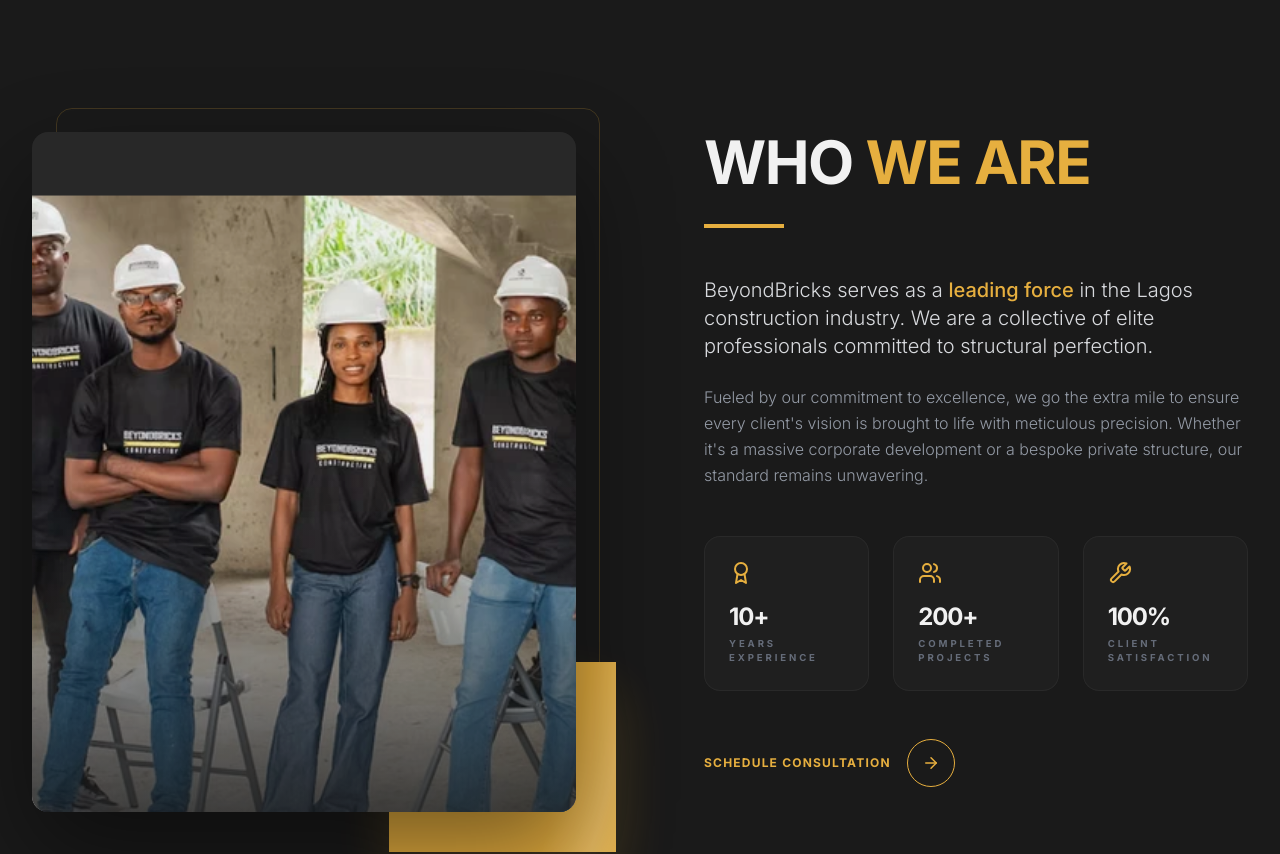
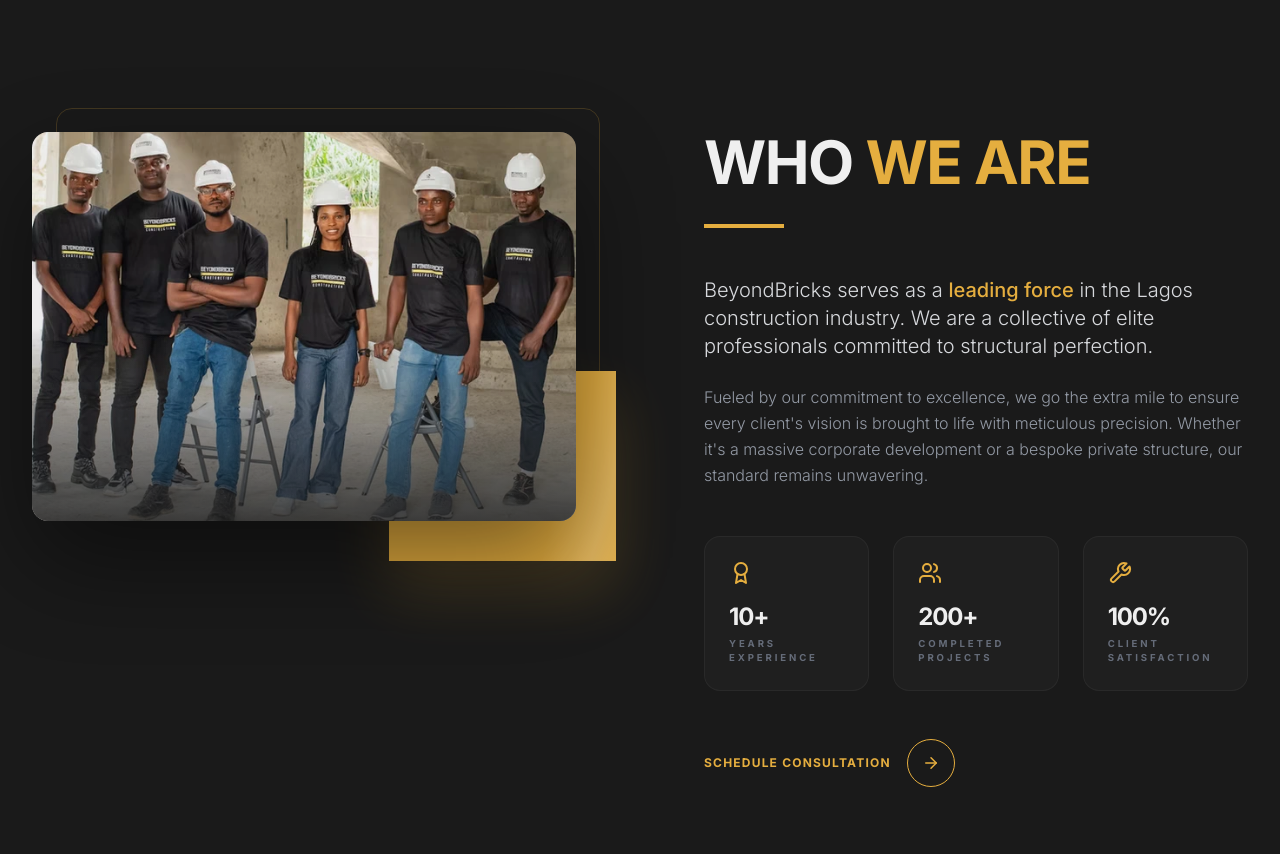
Before and after one commit to marvellousadesanya/beyondbricks, a React (Vite) app: page / in a window 1280 px wide. Shown: the part 860-1714 px from the top of the page. Built offline with nearby package versions, Linux system fonts and the light colour scheme.

Commit message:
Image Reset

```diff
--- a/src/components/About.jsx
+++ b/src/components/About.jsx
@@ -12,7 +12,7 @@
     offset: ["start end", "end start"]
   });
 
-  const imgY = useTransform(scrollYProgress, [0, 1], ["-15%", "15%"]);
+  const imgY = useTransform(scrollYProgress, [0, 1], ["-5%", "5%"]);
   const opacity = useTransform(scrollYProgress, [0, 0.2, 0.8, 1], [0, 1, 1, 0]);
 
   const stats = [
@@ -40,13 +40,12 @@
               whileInView={{ opacity: 1, x: 0 }}
               viewport={{ once: true }}
               transition={{ duration: 1, ease: [0.16, 1, 0.3, 1] }}
-              className="relative z-10 w-full aspect-[4/5] rounded-2xl overflow-hidden shadow-[0_40px_100px_rgba(0,0,0,0.5)] bg-secondary-dark"
+              className="relative z-10 w-full rounded-2xl overflow-hidden shadow-[0_40px_100px_rgba(0,0,0,0.5)] bg-secondary-dark"
             >
-              <motion.img
-                style={{ y: imgY }}
+              <img
                 src={aboutImage}
-                alt="BeyondBricks construction site"
-                className="w-full h-full object-cover scale-110"
+                alt="BeyondBricks team"
+                className="w-full h-auto block"
               />
               <div className="absolute inset-0 bg-gradient-to-t from-primary-dark/80 via-transparent to-transparent pointer-events-none" />
             </motion.div>
```
